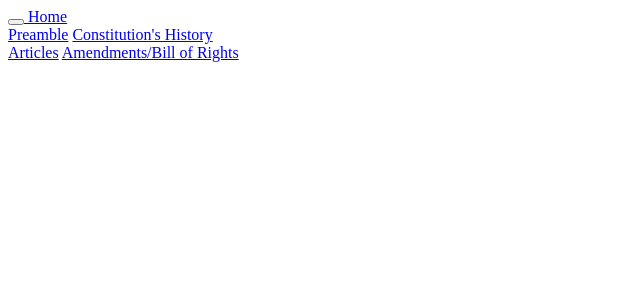
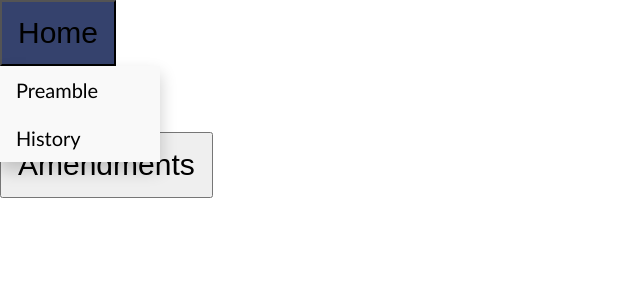
Before and after one commit to RPI-ITWS/ITWS2110-team14, a PHP site: page /constitution/amendments.html in a window 1280 px wide. Shown: the top 300 px of the page, without its empty margins (0-640 px from the left). Run offline with PHP 8.4, Linux system fonts and the light colour scheme.

Commit message:
fixing the navbar; making the links ot different pages work

```diff
--- a/constitution/amendments.html
+++ b/constitution/amendments.html
@@ -1,21 +1,62 @@
 <!DOCTYPE html>
 <html lang="en">
-  <head> </head>
-  <body><nav class="navBar">
-    <div class="dropdownMenu">
-       <a class="navBarElements" href="/constitution/constitution.html">
-          <button class = "dropbtn">
-          <span class = "fa fa-caret-down"></span>
-       </button>
-       Home</a>
-       <div class = "dropdown-content">
-       <a class="navBarElements" href="#preamble">Preamble</a>
-       <a class="navBarElements" href="#historyConstitution">Constitution's History</a>
-       </div>
-    </div>
-    <a class="navBarElements" href="articles.html">Articles</a></li>
-    <a class="navBarElements" href="amendments.html"
-       >Amendments/Bill of Rights</a>
+   <head>
+      <meta charset="utf-8" />
+      <meta http-equiv="X-UA-Compatible" content="IE=edge" />
+      <meta name="viewport" content="width=device-width, initial-scale=1.0" />
+      <script type="text/javascript" src="resources/jquery-3.7.1.min.js"></script>
+      <script type="text/javascript" src="resources/script.js"></script>
+      <script src="globals/Card.js"></script>
+      <title>Articles</title>
+      <link rel="stylesheet" href="styles.css" />
+   </head>
+   <body>
+      <div class="navbar">
+         <div class="dropdown">
+            <button class="dropbtn">
+               Home
+               <div class="fa fa-caret-down"></div>
+            </button>
+            <div class="dropdown-content">
+               <a href="#">Preamble</a>
+               <a href="#">History</a>
+            </div>
+         </div>
+         <div class="dropdown">
+            <button class = "dropbtn">
+               Articles
+               <div class="fa fa-caret-down"></div>
+            </button>
+            <div class="dropdown-content">
+               <a href="amendments.html">Article 1</a>
+               <a href="#">Article 2</a>
+               <a href="#">Article 3</a>
+               <a href="#">Article 4</a>
+               <a href="#">Article 5</a>
+               <a href="#">Article 6</a>
+               <a href="#">Article 7</a>
+            </div>
+         </div>
+         <div class="dropdown">
+            <button class="dropbtn">
+               Amendments
+               <div class="fa fa-caret-down"></div>
+            </button>
+            <div class="dropdown-content">
+               <a href="#">Amendment 1</a>
+               <a href="#">Amendment 2</a>
+               <a href="#">Amendment 3</a>
+               <a href="#">Amendment 4</a>
+               <a href="#">Amendment 5</a>
+               <a href="#">Amendment 6</a>
+               <a href="#">Amendment 7</a>
+               <a href="#">Amendment 8</a>
+               <a href="#">Amendment 9</a>
+               <a href="#">Amendment 10</a>
+            </div>
+         </div>
+      </div>
 
- </nav></body>
+
+   </body>
 </html>
--- a/constitution/styles.css
+++ b/constitution/styles.css
@@ -30,71 +30,60 @@ body {
   width: 40%;
 }
 
-.navbar {
+ul {
+  list-style-type: none;
+  margin: 0;
+  padding: 0;
+  overflow: hidden;
   background: linear-gradient(#511f1f, #5e2e2f, #dddcdc, #5e2e2f, #511f1f);
-  overflow: hidden;
-  padding: 0 10px 10px 0;
-  margin: 0 0 5px 0;
-  text-align: center;
-  text-decoration: none;
-  width: 100%;
 }
 
-.navbar a {
+li {
   float: left;
-  font-size: 16px;
-  color: #35426d;
+}
+
+li a, .dropbtn {
+  display: inline-block;
+  color: black;
   text-align: center;
   padding: 14px 16px;
   text-decoration: none;
+  font-size: 30px;
 }
 
-.dropdown {
-  float: left;
-  overflow: hidden;
-}
+li a:hover, .dropdown:hover .dropbtn {
 
-.dropdown .dropbtn {
-  font-size: 30px;
-  border: none;
-  outline: none;
-  color: black;
-  padding: 14px 16px;
-  background-color: inherit;
-  font-family: inherit;
-  margin: 0;
-}
-
-.navbar a:hover,
-.dropdown:hover .dropbtn {
   background-color: #35426d;
 }
 
+li.dropdown {
+  display: inline-block;
+}
+
 .dropdown-content {
+
   display: none;
   position: absolute;
   background-color: #f9f9f9;
-  min-width: 120px;
-  box-shadow: 0px 8px 16px 0px rgba(0, 0, 0, 0.2);
+  min-width: 160px;
+  box-shadow: 0px 8px 16px 0px rgba(0,0,0,0.2);
   z-index: 1;
 }
 
 .dropdown-content a {
-  float: none;
   color: black;
   padding: 12px 16px;
   text-decoration: none;
   display: block;
+  text-align: left;
+  font-size: 20px;
 }
 
-.dropdown-content a:hover {
-  background-color: #35426d;
-}
+.dropdown-content a:hover {background-color: #f1f1f1;}
 
 .dropdown:hover .dropdown-content {
   display: block;
 }
-
 /* Link to Preamble section */
 #preamble {
 }
```
Also changed, not shown: constitution/articles.html (+45 -1 lines), constitution/constitution.html (+14 -25 lines).
